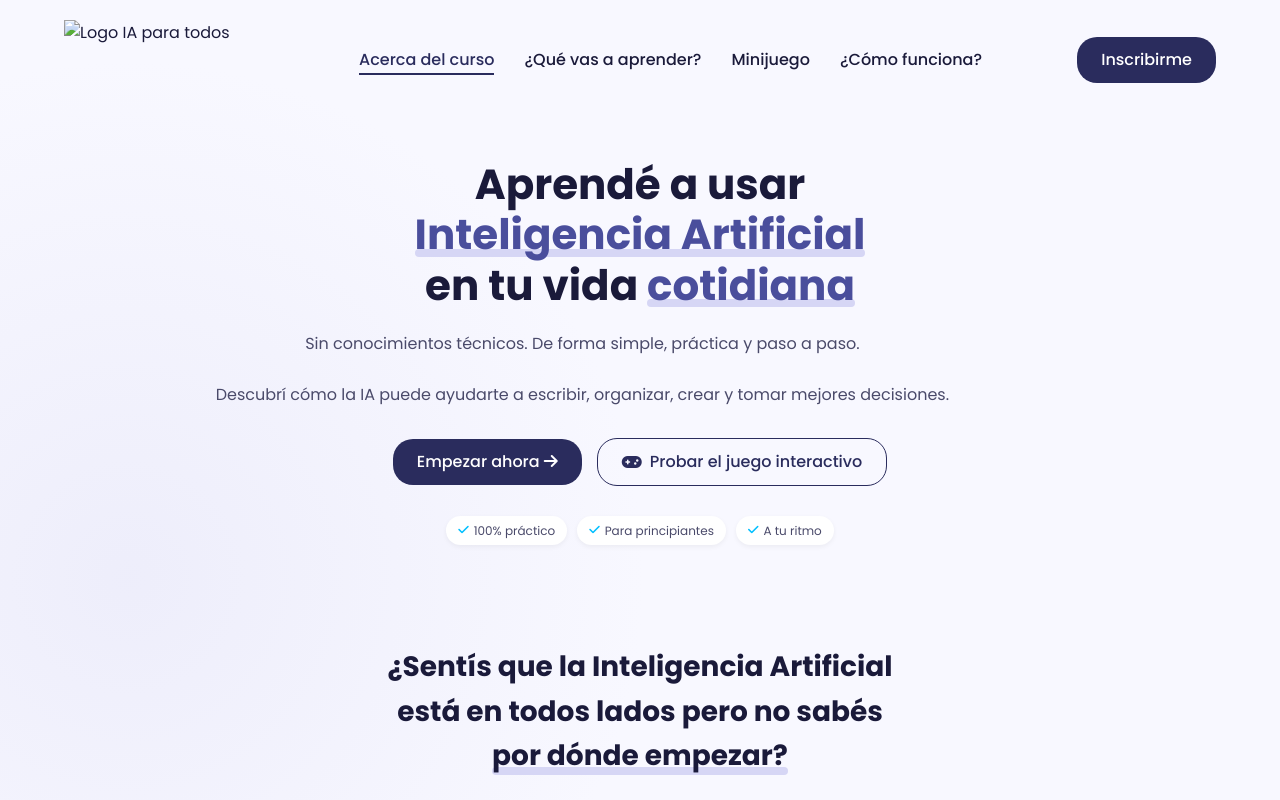
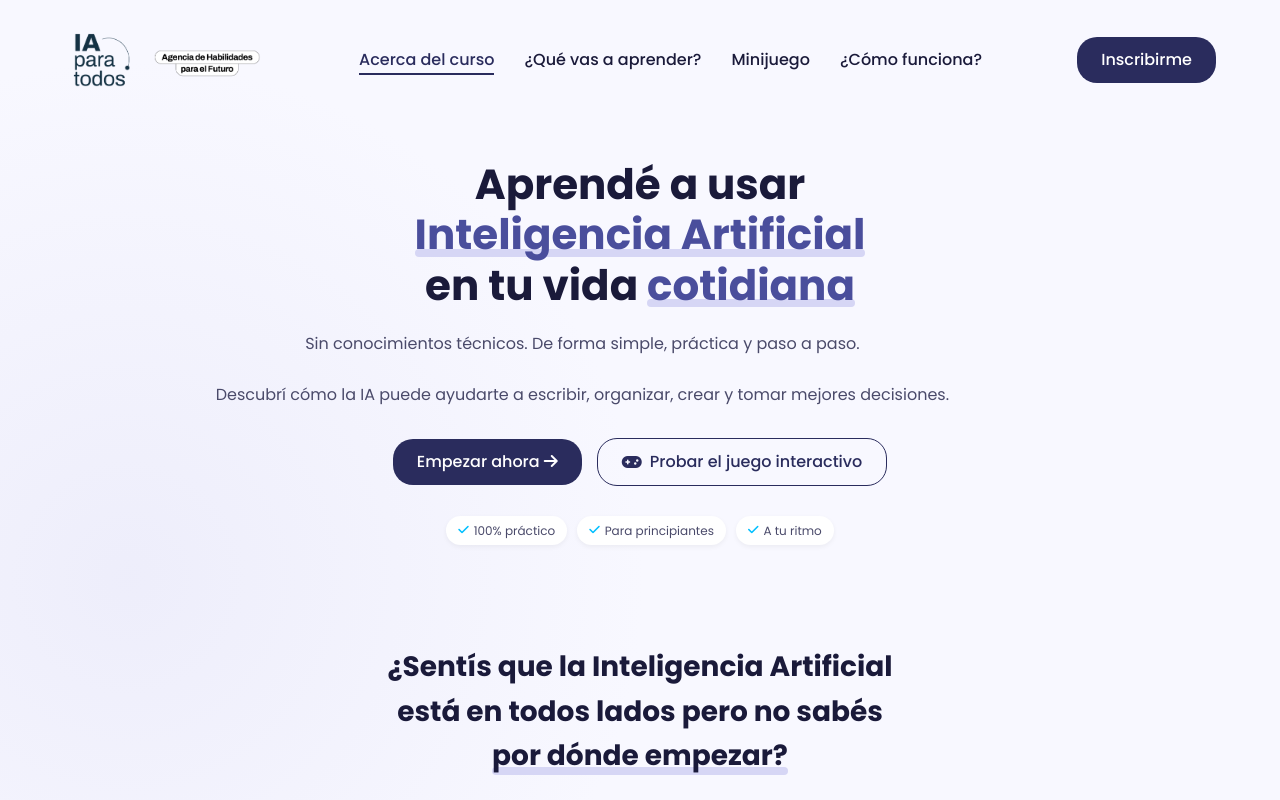
Before and after one commit to lopezgabriel-lgtm/iaparatodos, a plain HTML site: page index.html in a window 1280 px wide. Shown: the top 800 px of the page. Drawn offline with Linux system fonts and the light colour scheme.

Commit message:
Update index.html

```diff
--- a/index.html
+++ b/index.html
@@ -16,9 +16,9 @@
     <header id="main-header">
 
         <div class="logo-container">
-            <img src="./img/logo.png" alt="Logo IA para todos" class="logo-img logo-default">
+            <img src="./logo.png" alt="Logo IA para todos" class="logo-img logo-default">
 
-            <img src="./img/logoblanco.png" alt="Logo IA para todos" class="logo-img logo-scroll">
+            <img src="./logoblanco.png" alt="Logo IA para todos" class="logo-img logo-scroll">
         </div>
 
         <nav>
```
